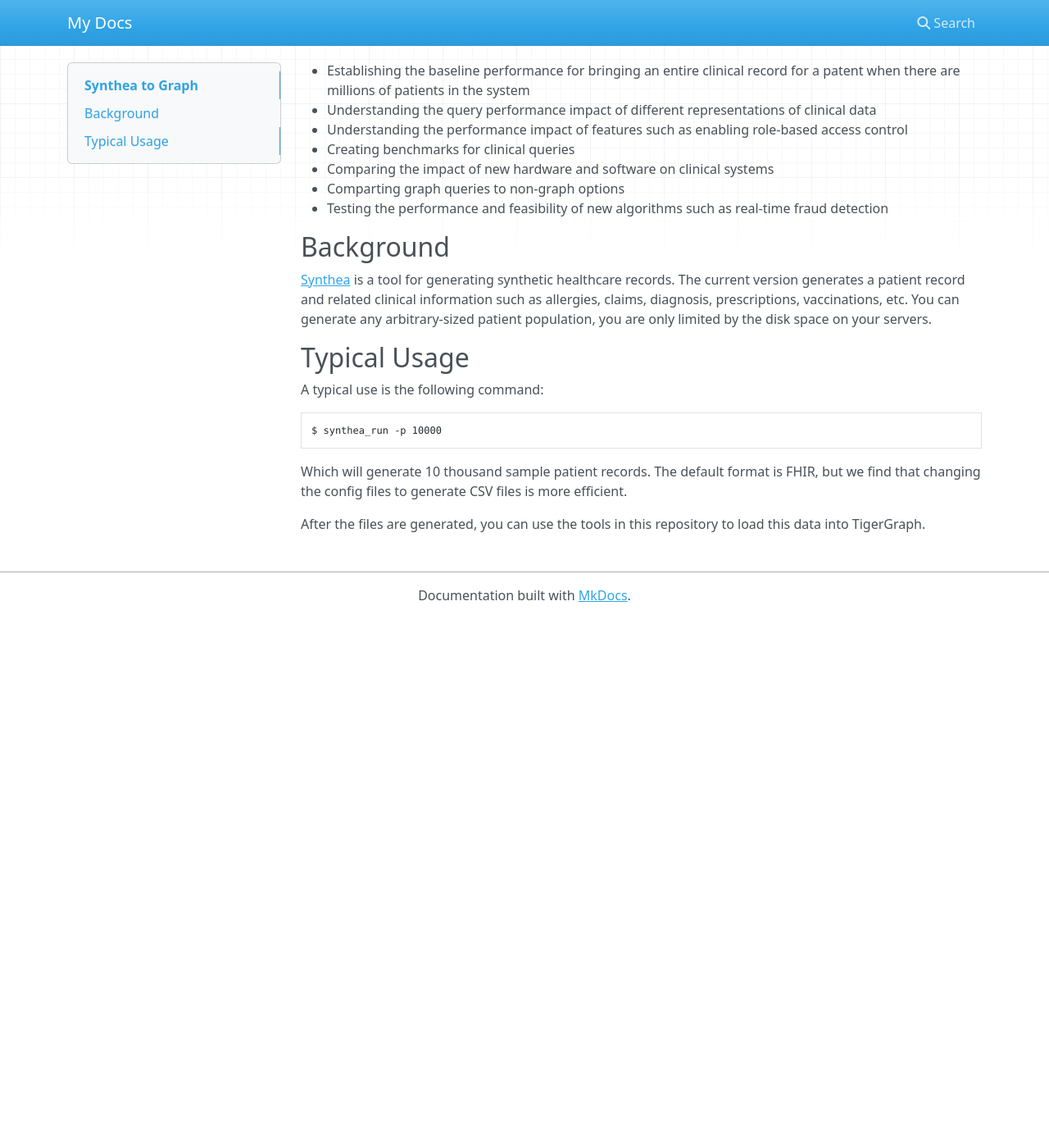
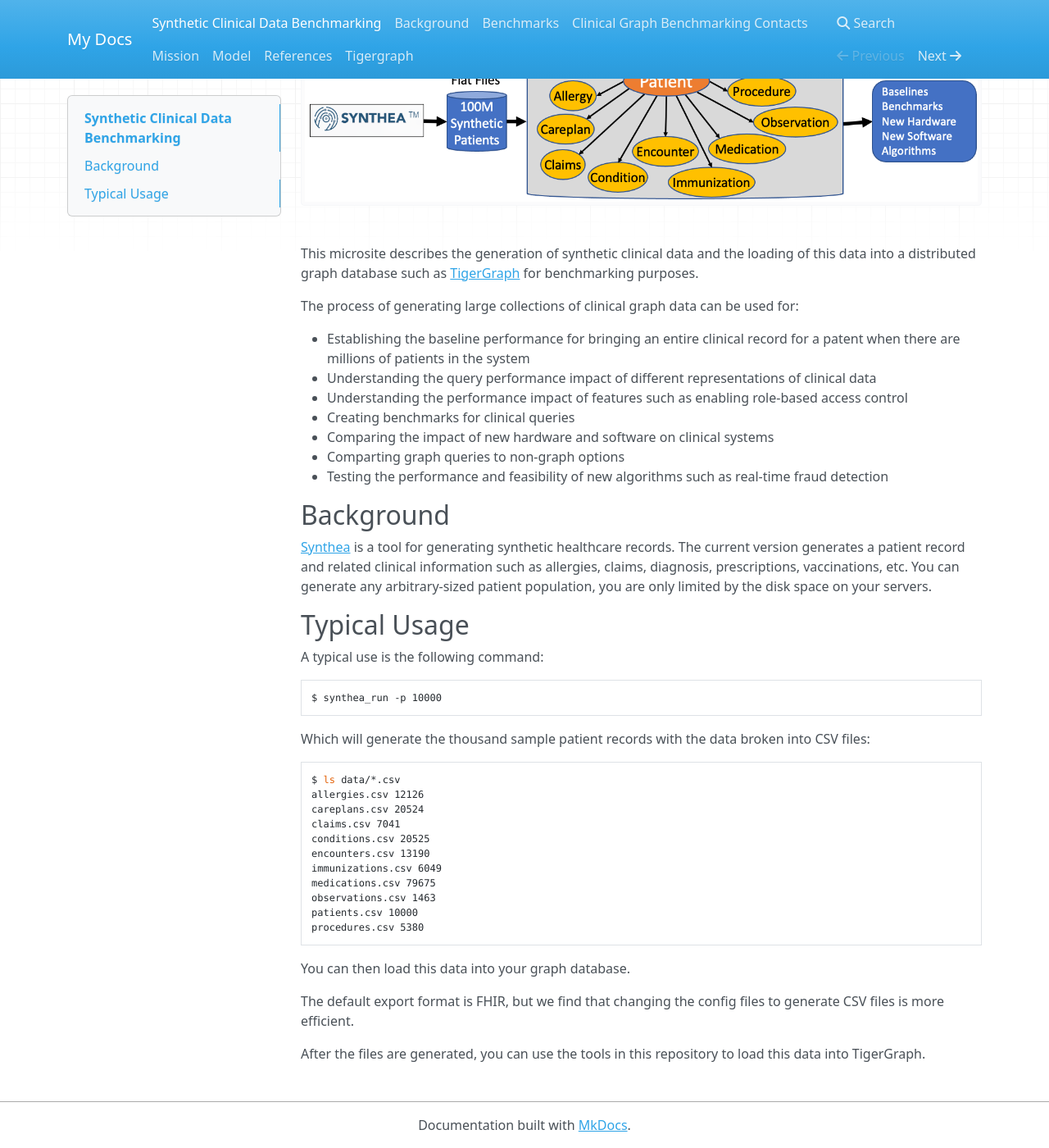
Before and after one commit to dmccreary/synthea-graph, an MkDocs documentation site: the page built from docs/index.md, in a window 1280 px wide and 1400 px high, scrolled down 164 px. Shown: the whole window at 82% size. Built offline with MkDocs 1.6.1, drawn with Linux system fonts in a browser that asks for light colours; nearby versions of some CDN libraries; before the commit the page ends 918 px from its top, so only the background shows below that; some of the changed text lies outside the part shown.

Commit message:
updates to markdown content

````diff
--- a/docs/index.md
+++ b/docs/index.md
@@ -1,6 +1,8 @@
-# Synthea to Graph
+# Synthetic Clinical Data Benchmarking
 
-This microsite is about the generation of synthetic clinical data and the loading of this data into a graph database such as [TigerGraph](tigergraph.com)
+![](img/banner.png)
+
+This microsite describes the generation of synthetic clinical data and the loading of this data into a distributed graph database such as [TigerGraph](tigergraph.com) for benchmarking purposes.
 
 The process of generating large collections of clinical graph data can be used for:
 
@@ -24,6 +26,24 @@
 $ synthea_run -p 10000
 ```
 
-Which will generate 10 thousand sample patient records.  The default format is FHIR, but we find that changing the config files to generate CSV files is more efficient.
+Which will generate the thousand sample patient records with the data broken into CSV files:
+
+```sh
+$ ls data/*.csv
+allergies.csv 12126
+careplans.csv 20524
+claims.csv 7041
+conditions.csv 20525
+encounters.csv 13190
+immunizations.csv 6049
+medications.csv 79675
+observations.csv 1463
+patients.csv 10000
+procedures.csv 5380
+```
+
+You can then load this data into your graph database.
+
+The default export format is FHIR, but we find that changing the config files to generate CSV files is more efficient.
 
 After the files are generated, you can use the tools in this repository to load this data into TigerGraph.
````
Also changed, not shown: docs/contacts.md (added, +15 -0 lines), docs/background.md (added), docs/benchmarks.md (added), docs/img/banner.png (added), docs/img/high-level-model.png (added), docs/mission.md (added), docs/model.md (added), docs/references.md (added), docs/tigergraph.md (added).
